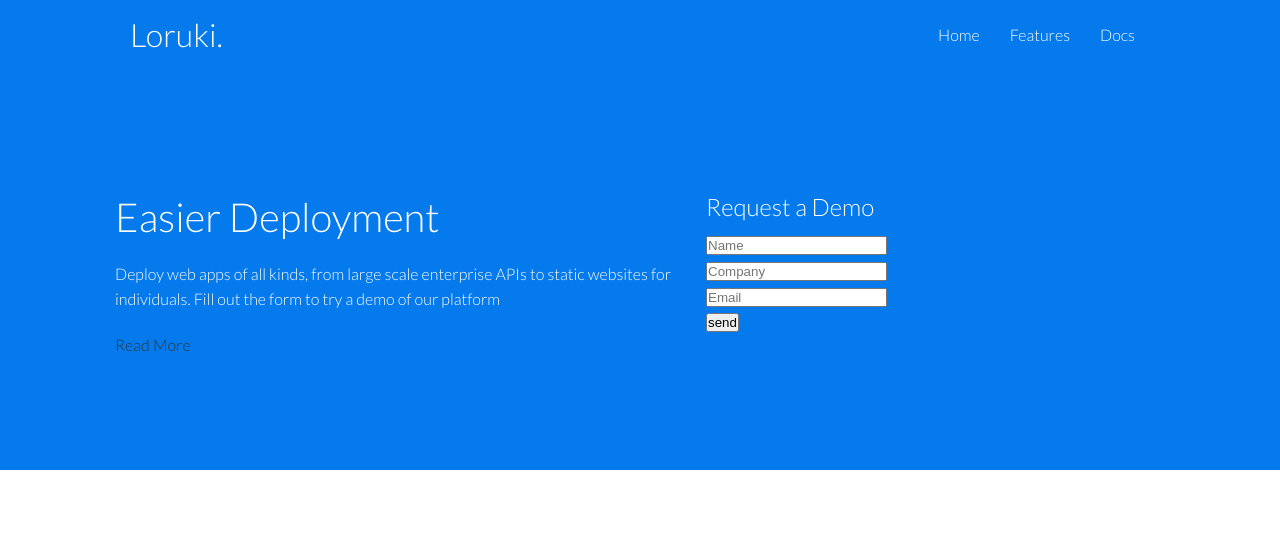
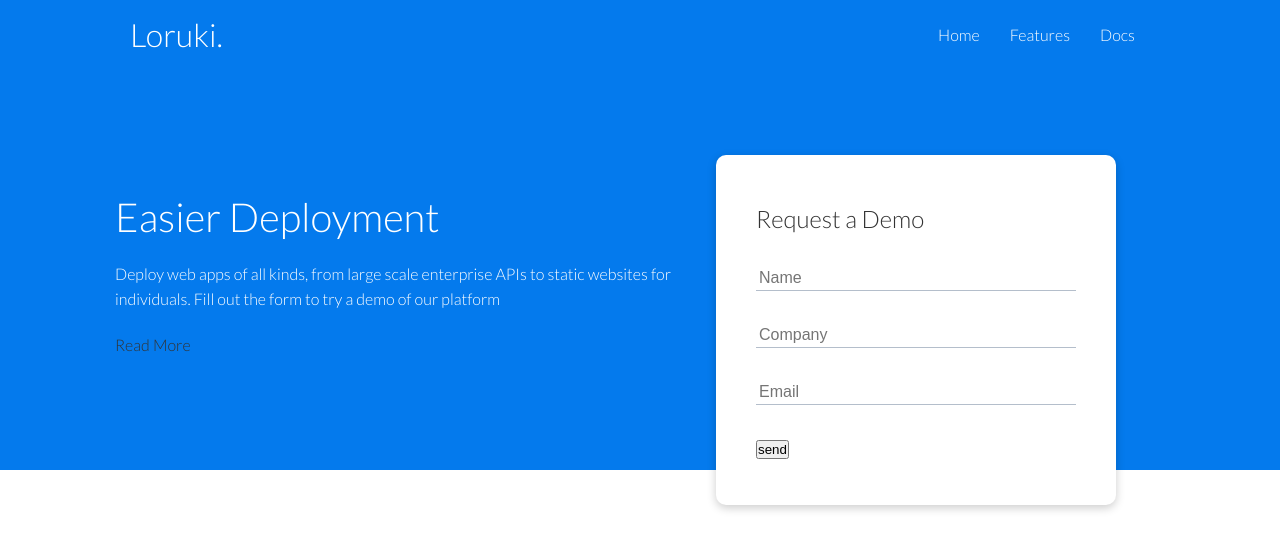
Before and after one commit to lawellwilhelm-dev/loruki, a website: page index.html in a window 1280 px wide. Drawn offline with Linux system fonts and the light colour scheme.

Commit message:
Build showcase card and form

```diff
--- a/css/style.css
+++ b/css/style.css
@@ -40,7 +40,7 @@ img {
 }
 
 
-/* Utilities */
+/* Utilities Start */
 .container {
     max-width: 1100px;
     margin: 0 auto;
@@ -63,8 +63,20 @@ img {
     grid-template-columns: repeat(2, 1fr);
     gap: 20px;
     justify-content: center;
-    align-content: center;
+    align-items: center;
 }
+
+.card {
+    background-color: #fff;
+    border-radius: 10px;
+    box-shadow: 0 3px 10px rgba(0, 0, 0, .2);
+    padding: 20px;
+    margin: 10px;
+
+    color: #333;
+}
+
+/* Utilities End */
 
 /* Navbar */
 .navbar {
@@ -105,6 +117,8 @@ img {
 .showcase .grid {
     grid-template-columns: 55% 45%;
     gap: 30px;
+
+    overflow: visible;
 }
 
 .showcase h1 {
@@ -114,3 +128,32 @@ img {
 .showcase p {
     margin: 20px 0;
 }
+
+.showcase-form {
+    height: 350px;
+    width: 400px;
+    padding: 40px;
+    z-index: 100;
+
+    position: relative;
+    top: 60px;
+}
+
+.showcase-form .form-control {
+    margin: 30px 0;
+}
+
+.showcase-form input[type="text"],
+.showcase-form input[type="email"] {
+    width: 100%;
+    padding: 3px;
+    border: 0;
+    border-bottom: 1px solid #b4becb;
+
+    font-size: 16px;
+
+}
+
+.showcase-form input:focus {
+    outline: none;
+}
```
